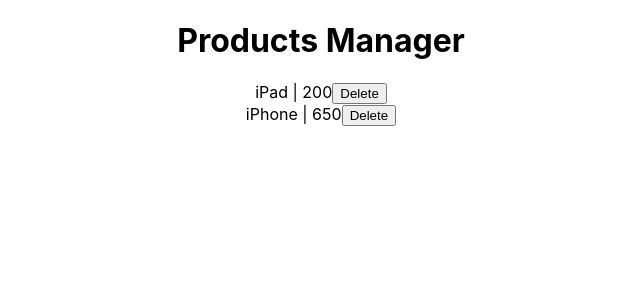
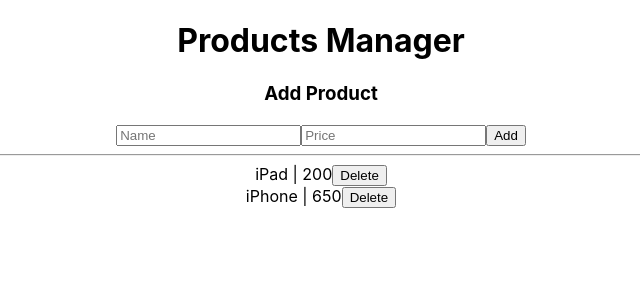
Before and after one commit to 3daddict/react-crud-app, a React (Create React App) app: page / in a window 1280 px wide. Shown: the top 300 px of the page, without its empty margins (319-959 px from the left). Built offline with nearby package versions, Linux system fonts and the light colour scheme.

Commit message:
create function addProduct added

```diff
--- /dev/null
+++ b/src/AddProduct.js
@@ -0,0 +1,36 @@
+import React, { Component } from "react";
+
+class AddProduct extends Component {
+    constructor(props) {
+      super(props)
+
+      this.state = {
+
+      }
+      this.onSubmit = this.onSubmit.bind(this);
+    }
+
+    onSubmit(event) {
+        event.preventDefault();
+
+        this.props.onAdd(this.nameInput.value, this.priceInput.value);
+
+        this.nameInput.value = "";
+        this.priceInput.value = "";
+    }
+
+  render() {
+
+    return (
+      <form onSubmit={this.onSubmit} >
+          <h3>Add Product</h3>
+          <input placeholder="Name" ref={nameInput => this.nameInput = nameInput} />
+          <input placeholder="Price" ref={priceInput => this.priceInput = priceInput} />
+          <button>Add</button>
+          <hr />
+      </form>
+    );
+  }
+}
+
+export default AddProduct;
--- a/src/App.js
+++ b/src/App.js
@@ -1,6 +1,7 @@
 import React, { Component } from "react";
 import "./App.css";
 import ProductItem from "./ProductItem";
+import AddItem from './AddProduct';
 
 const products = [
   {
@@ -22,6 +23,7 @@
     this.state = {
       products: JSON.parse(localStorage.getItem("products"))
     };
+    this.onAdd = this.onAdd.bind(this);
     this.onDelete = this.onDelete.bind(this);
   }
 
@@ -35,6 +37,18 @@
 
   getProducts() {
     return this.state.products;
+  }
+
+  onAdd(name, price) {
+    const products = this.getProducts();
+
+    products.push({
+        name,
+        price
+    })
+    this.setState({
+        products: products
+    })
   }
 
   onDelete(name) {
@@ -52,6 +66,11 @@
     return (
       <div className="App">
         <h1>Products Manager</h1>
+
+        <AddItem
+            onAdd={this.onAdd}
+        />
+
         {this.state.products.map(product => {
           return (
             <ProductItem
```
